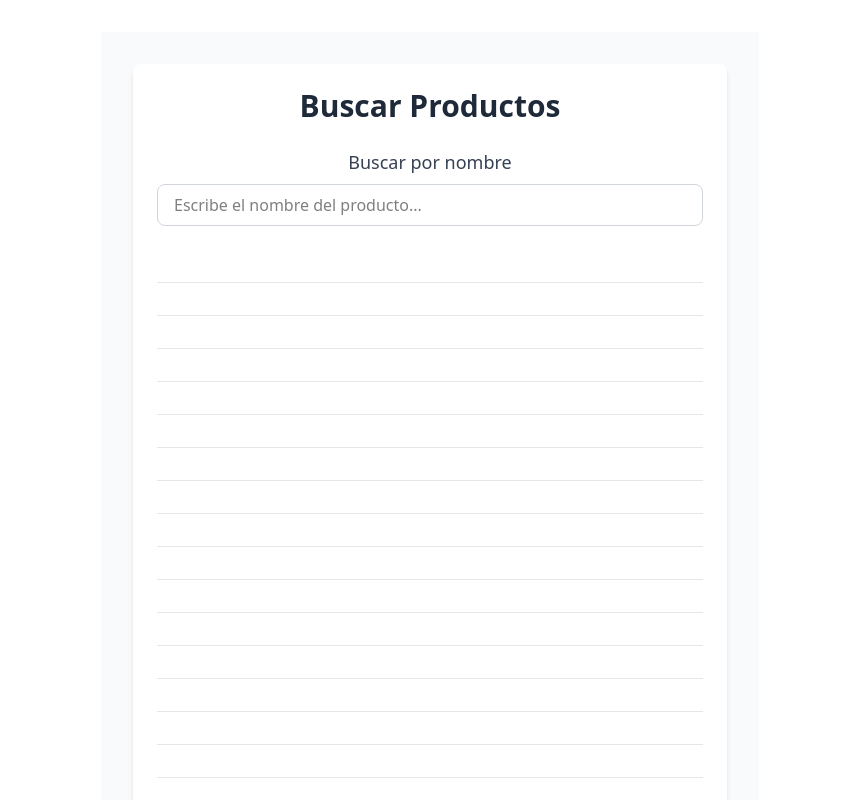
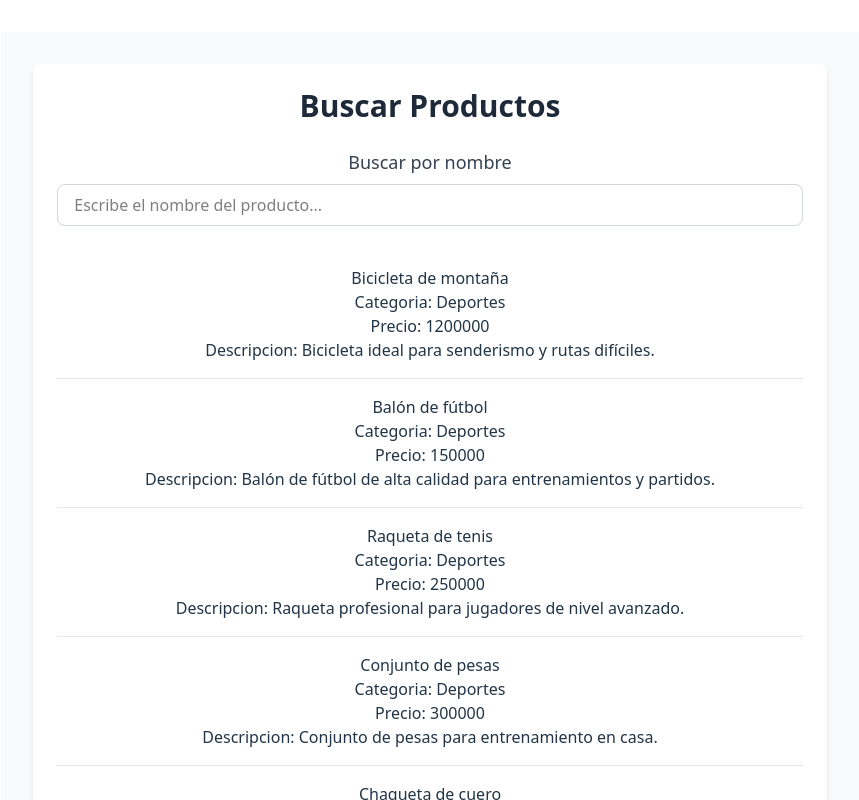
Before and after one commit to erozog125/instrumento-evaluacion-react, a React (Vite) app: page / in a window 1280 px wide. Shown: the top 800 px of the page, without its empty margins (210-1069 px from the left). Built offline with nearby package versions, Linux system fonts and the light colour scheme.

Commit message:
Añadimos la informacion del producto que queremos mostrar del producto filtrado o que se esta buscando

```diff
--- a/src/components/FilterProducts.jsx
+++ b/src/components/FilterProducts.jsx
@@ -31,8 +31,10 @@ export const FilterProducts = () => {
         <ul>
           {filteredProducts.map((product) => (
             <li key={product.sku} className="p-4 border-b border-gray-200">
-
-
+              <h3>{product.nameProduct}</h3>
+              <p>Categoria: {product.category}</p>
+              <p>Precio: {product.price}</p>
+              <p>Descripcion: {product.description}</p>
             </li>
           ))}
         </ul>
```
